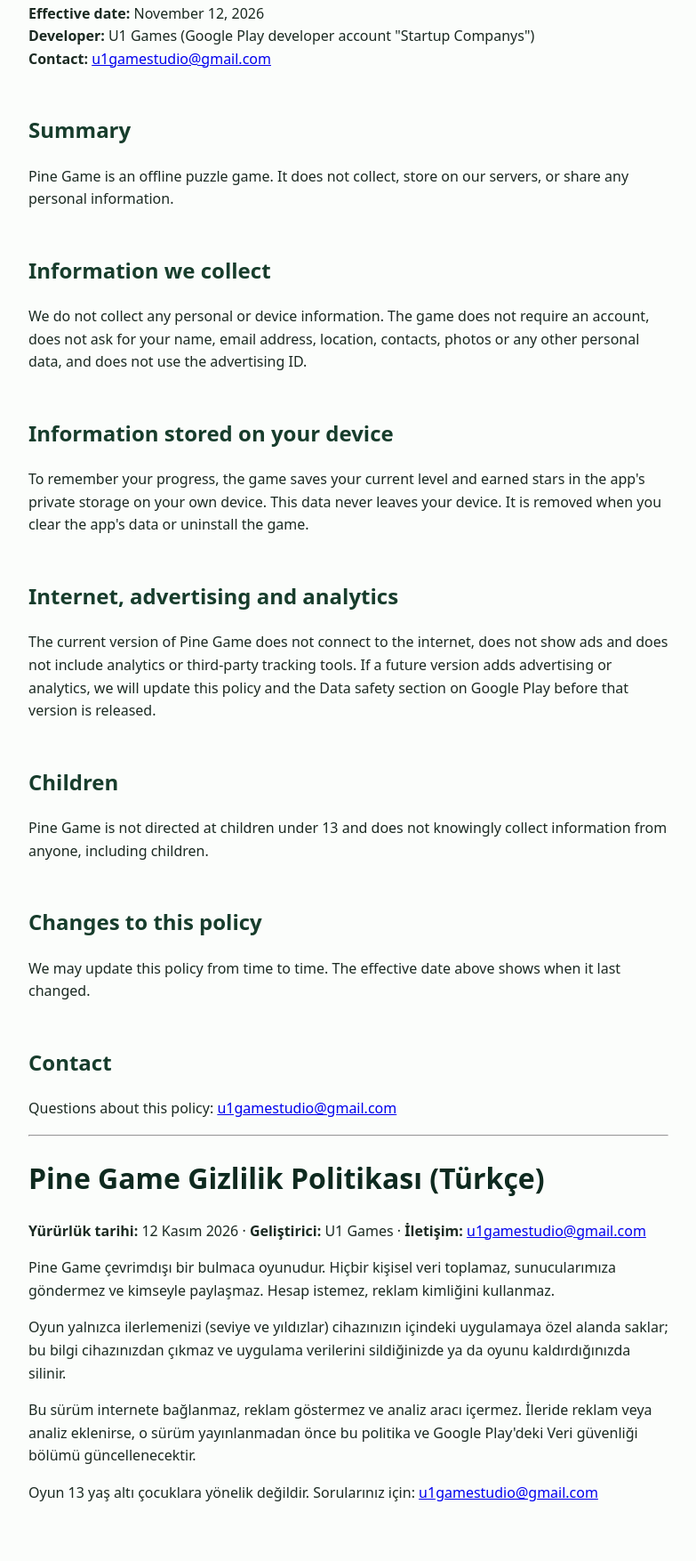
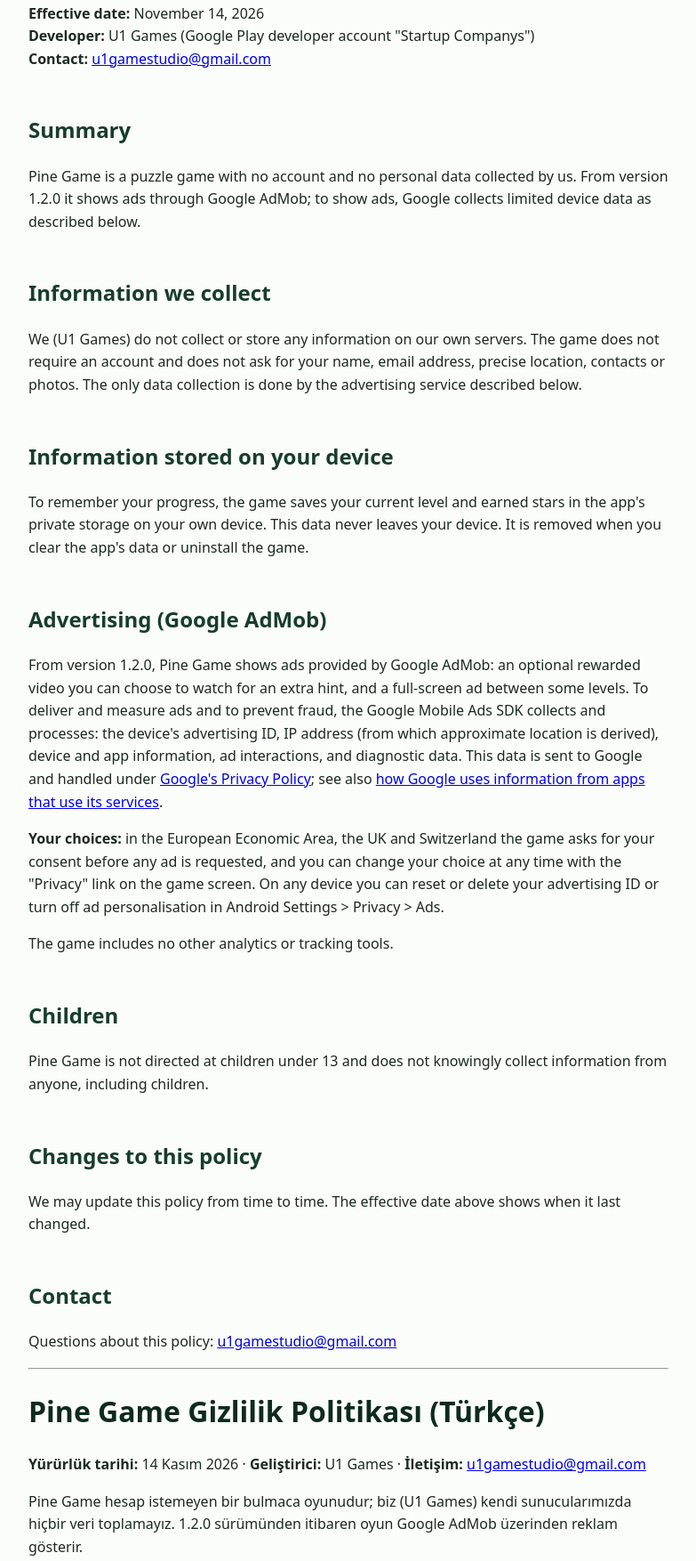
Before and after one commit to ExpertXL/pine-game-privacy, a plain HTML site: page index.html in a window 1280 px wide. Shown: the part 110-1864 px from the top of the page at 89% size, without its empty margins (248-1031 px from the left). Before the commit the page ends 1841 px from the top, so only its background shows below. Drawn offline with Linux system fonts and the light colour scheme.

Commit message:
Privacy: AdMob advertising disclosure for Pine Game 1.2.0 and Kelimeloji 1.6.0
Co-Authored-By: Claude Fable 5.2 <noreply@anthropic.com>
Claude-Session: https://claude.ai/code/session_01BnWmncARqCzsUuUktYBPSw

```diff
--- a/index.html
+++ b/index.html
@@ -4,19 +4,21 @@
 <style>body{font-family:system-ui,-apple-system,Segoe UI,Roboto,sans-serif;max-width:720px;margin:40px auto;padding:0 16px;line-height:1.6;color:#1b2a22;background:#fbfdfb}h1{color:#0e2a1f}h2{margin-top:2em;color:#173d2c}</style></head>
 <body>
 <h1>Pine Game Privacy Policy</h1>
-<p><strong>Effective date:</strong> November 12, 2026<br><strong>Developer:</strong> U1 Games (Google Play developer account "Startup Companys")<br><strong>Contact:</strong> <a href="mailto:u1gamestudio@gmail.com">u1gamestudio@gmail.com</a></p>
+<p><strong>Effective date:</strong> November 14, 2026<br><strong>Developer:</strong> U1 Games (Google Play developer account "Startup Companys")<br><strong>Contact:</strong> <a href="mailto:u1gamestudio@gmail.com">u1gamestudio@gmail.com</a></p>
 
 <h2>Summary</h2>
-<p>Pine Game is an offline puzzle game. It does not collect, store on our servers, or share any personal information.</p>
+<p>Pine Game is a puzzle game with no account and no personal data collected by us. From version 1.2.0 it shows ads through Google AdMob; to show ads, Google collects limited device data as described below.</p>
 
 <h2>Information we collect</h2>
-<p>We do not collect any personal or device information. The game does not require an account, does not ask for your name, email address, location, contacts, photos or any other personal data, and does not use the advertising ID.</p>
+<p>We (U1 Games) do not collect or store any information on our own servers. The game does not require an account and does not ask for your name, email address, precise location, contacts or photos. The only data collection is done by the advertising service described below.</p>
 
 <h2>Information stored on your device</h2>
 <p>To remember your progress, the game saves your current level and earned stars in the app's private storage on your own device. This data never leaves your device. It is removed when you clear the app's data or uninstall the game.</p>
 
-<h2>Internet, advertising and analytics</h2>
-<p>The current version of Pine Game does not connect to the internet, does not show ads and does not include analytics or third-party tracking tools. If a future version adds advertising or analytics, we will update this policy and the Data safety section on Google Play before that version is released.</p>
+<h2>Advertising (Google AdMob)</h2>
+<p>From version 1.2.0, Pine Game shows ads provided by Google AdMob: an optional rewarded video you can choose to watch for an extra hint, and a full-screen ad between some levels. To deliver and measure ads and to prevent fraud, the Google Mobile Ads SDK collects and processes: the device's advertising ID, IP address (from which approximate location is derived), device and app information, ad interactions, and diagnostic data. This data is sent to Google and handled under <a href="https://policies.google.com/privacy">Google's Privacy Policy</a>; see also <a href="https://policies.google.com/technologies/partner-sites">how Google uses information from apps that use its services</a>.</p>
+<p><strong>Your choices:</strong> in the European Economic Area, the UK and Switzerland the game asks for your consent before any ad is requested, and you can change your choice at any time with the "Privacy" link on the game screen. On any device you can reset or delete your advertising ID or turn off ad personalisation in Android Settings &gt; Privacy &gt; Ads.</p>
+<p>The game includes no other analytics or tracking tools.</p>
 
 <h2>Children</h2>
 <p>Pine Game is not directed at children under 13 and does not knowingly collect information from anyone, including children.</p>
@@ -29,9 +31,9 @@
 
 <hr>
 <h1>Pine Game Gizlilik Politikası (Türkçe)</h1>
-<p><strong>Yürürlük tarihi:</strong> 12 Kasım 2026 · <strong>Geliştirici:</strong> U1 Games · <strong>İletişim:</strong> <a href="mailto:u1gamestudio@gmail.com">u1gamestudio@gmail.com</a></p>
-<p>Pine Game çevrimdışı bir bulmaca oyunudur. Hiçbir kişisel veri toplamaz, sunucularımıza göndermez ve kimseyle paylaşmaz. Hesap istemez, reklam kimliğini kullanmaz.</p>
+<p><strong>Yürürlük tarihi:</strong> 14 Kasım 2026 · <strong>Geliştirici:</strong> U1 Games · <strong>İletişim:</strong> <a href="mailto:u1gamestudio@gmail.com">u1gamestudio@gmail.com</a></p>
+<p>Pine Game hesap istemeyen bir bulmaca oyunudur; biz (U1 Games) kendi sunucularımızda hiçbir veri toplamayız. 1.2.0 sürümünden itibaren oyun Google AdMob üzerinden reklam gösterir.</p>
 <p>Oyun yalnızca ilerlemenizi (seviye ve yıldızlar) cihazınızın içindeki uygulamaya özel alanda saklar; bu bilgi cihazınızdan çıkmaz ve uygulama verilerini sildiğinizde ya da oyunu kaldırdığınızda silinir.</p>
-<p>Bu sürüm internete bağlanmaz, reklam göstermez ve analiz aracı içermez. İleride reklam veya analiz eklenirse, o sürüm yayınlanmadan önce bu politika ve Google Play'deki Veri güvenliği bölümü güncellenecektir.</p>
+<p><strong>Reklamlar:</strong> Oyunda, ek ipucu için isteğe bağlı ödüllü video ve bazı seviye aralarında tam ekran reklam gösterilir. Reklam göstermek, ölçmek ve sahteciliği önlemek için Google Mobile Ads SDK'sı reklam kimliğini, IP adresini (yaklaşık konum buradan çıkarılır), cihaz ve uygulama bilgilerini, reklam etkileşimlerini ve tanılama verilerini toplar; bu veriler Google'a gönderilir ve <a href="https://policies.google.com/privacy">Google Gizlilik Politikası</a>'na göre işlenir. Avrupa Ekonomik Alanı, Birleşik Krallık ve İsviçre'de reklam istenmeden önce izniniz sorulur ve oyun ekranındaki "Privacy" bağlantısından seçiminizi değiştirebilirsiniz. Reklam kimliğinizi Android Ayarlar &gt; Gizlilik &gt; Reklamlar bölümünden sıfırlayabilir veya silebilirsiniz. Başka analiz veya izleme aracı yoktur.</p>
 <p>Oyun 13 yaş altı çocuklara yönelik değildir. Sorularınız için: <a href="mailto:u1gamestudio@gmail.com">u1gamestudio@gmail.com</a></p>
 </body></html>
```
Also changed, not shown: kelimoloji.html (+7 -3 lines).
